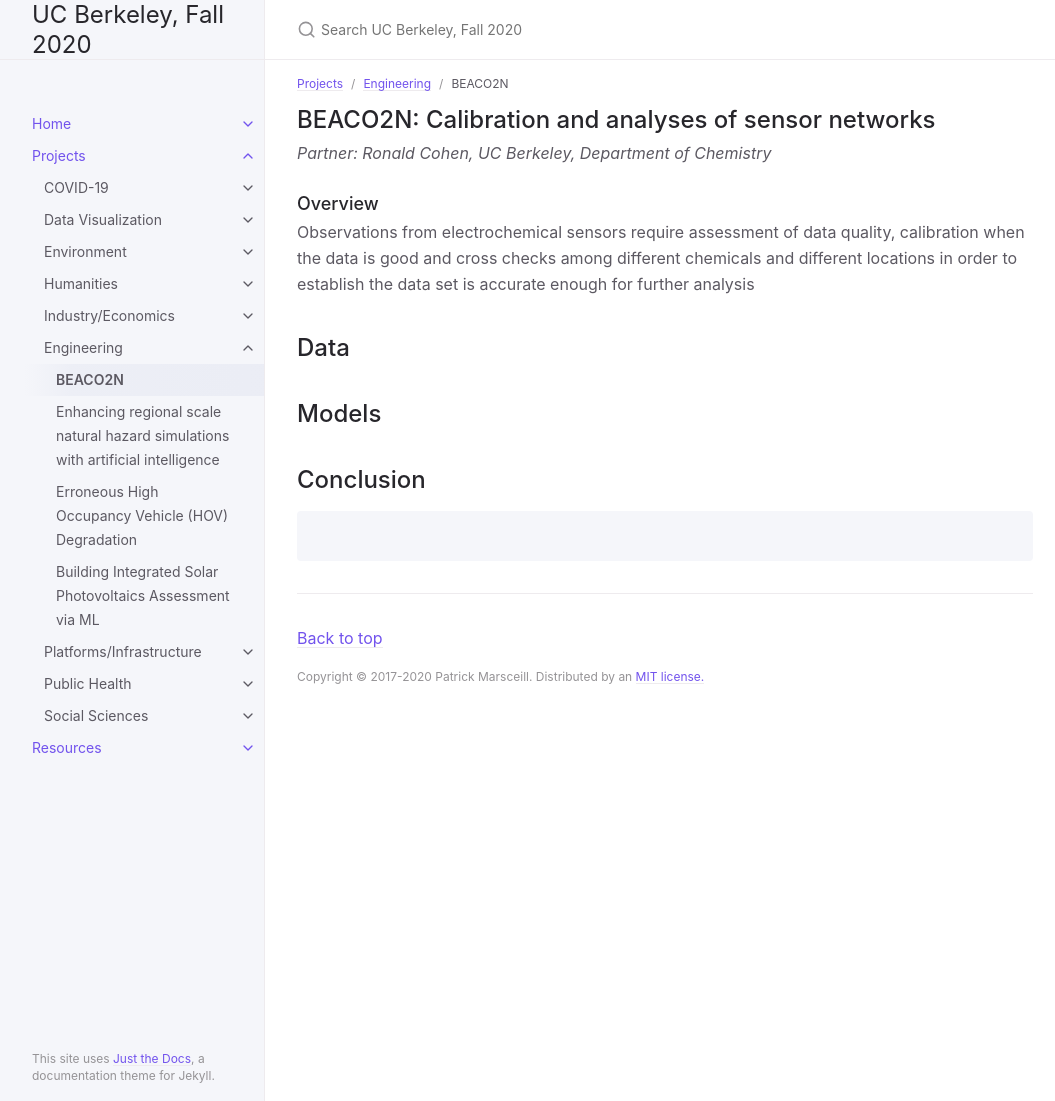
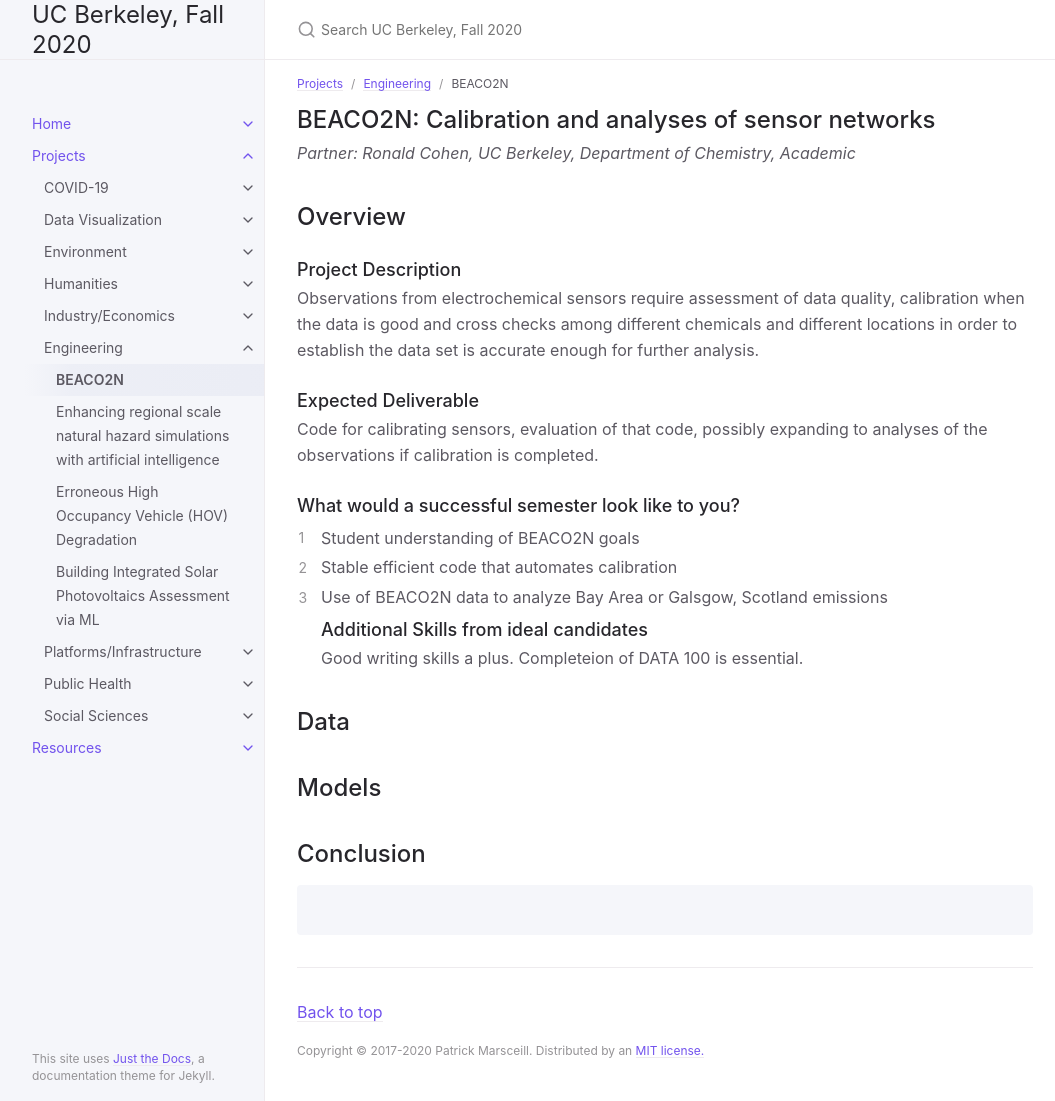
Before and after one commit to DS-Discovery/ds-discovery.github.io, a Jekyll site: the page built from Projects/Engineering/BEACO2N.md, in a window 1280 px wide and 1101 px high. Shown: the whole window, without its empty margins (107-1162 px from the left). Built offline with Jekyll 4.4.1, drawn with Linux system fonts in a browser that asks for light colours.

Commit message:
Update BEACO2N.md

```diff
--- a/Projects/Engineering/BEACO2N.md
+++ b/Projects/Engineering/BEACO2N.md
@@ -7,11 +7,20 @@ nav_order: 0
 ---
 
 ## BEACO2N: Calibration and analyses of sensor networks
-*Partner: Ronald Cohen, UC Berkeley, Department of Chemistry*
+*Partner: Ronald Cohen, UC Berkeley, Department of Chemistry, Academic*
 
-### Overview
+## Overview
+### Project Description
+Observations from electrochemical sensors require assessment of data quality, calibration when the data is good and cross checks among different chemicals and different locations in order to establish the data set is accurate enough for further analysis.
+### Expected Deliverable
+Code for calibrating sensors, evaluation of that code, possibly expanding to analyses of the observations if calibration is completed.
+### What would a successful semester look like to you?
+1. Student understanding of BEACO2N goals
+1. Stable efficient code that automates calibration
+1. Use of BEACO2N data to analyze Bay Area or Galsgow, Scotland emissions
+### Additional Skills from ideal candidates
+Good writing skills a plus. Completeion of DATA 100 is essential.
 
-Observations from electrochemical sensors require assessment of data quality, calibration when the data is good and cross checks among different chemicals and different locations in order to establish the data set is accurate enough for further analysis
 
 ## Data
 
```
